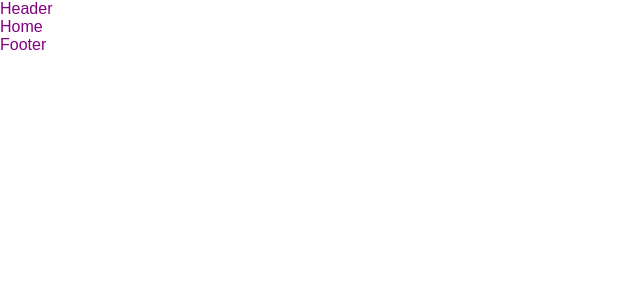
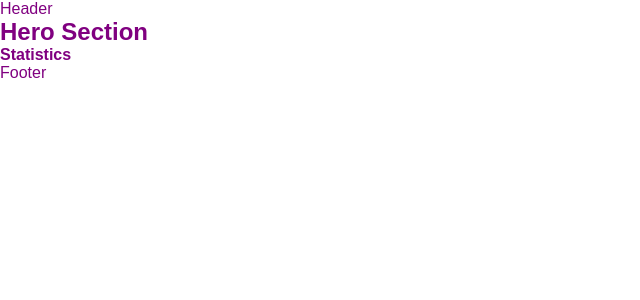
Before and after one commit to rumaisarather/SukoonSphere, a React (Vite) app in the folder client/: page / in a window 1280 px wide. Shown: the top 300 px of the page, without its empty margins (0-640 px from the left). Built offline with nearby package versions, Linux system fonts and the light colour scheme.

Commit message:
Added hero and statistics component

```diff
--- a/client/src/assets/styles/HomeLayout.js
+++ b/client/src/assets/styles/HomeLayout.js
@@ -2,3 +2,6 @@ import styled from "styled-components";
 export const Wrapper = styled.div`
   color: purple;
 `;
+export const HeroWrapper = styled.div`
+  color: purple;
+`;
--- /dev/null
+++ b/client/src/components/homeComponents/Hero.jsx
@@ -0,0 +1,13 @@
+import React from 'react'
+import { HeroWrapper } from '../../assets/styles/HomeLayout';
+
+
+function Hero() {
+    return (
+        <HeroWrapper>
+            <h2>Hero Section</h2>
+        </HeroWrapper>
+    )
+}
+
+export default Hero;
--- /dev/null
+++ b/client/src/components/homeComponents/Stastistics.jsx
@@ -0,0 +1,12 @@
+import React from 'react'
+
+function Stastistics() {
+    return (
+        <div>
+            <h4>Statistics</h4>
+
+        </div>
+    )
+}
+
+export default Stastistics
--- a/client/src/components/index.js
+++ b/client/src/components/index.js
@@ -1,2 +1,4 @@
 export { default as Header } from "./sharedComponents/Header";
 export { default as Footer } from "./sharedComponents/Footer";
+export { default as Hero } from "./homeComponents/Hero";
+export { default as Stastistics } from "./homeComponents/Stastistics";
--- a/client/src/layouts/HomeLayout.jsx
+++ b/client/src/layouts/HomeLayout.jsx
@@ -4,9 +4,9 @@ import { Footer, Header } from "../components"
 const HomeLayout = () => {
   return (
     <Wrapper>
-        <Header/>
-        <Outlet/>
-        <Footer/>
+      <Header />
+      <Outlet />
+      <Footer />
     </Wrapper>
   )
 }
--- a/client/src/main.jsx
+++ b/client/src/main.jsx
@@ -7,7 +7,7 @@ import { ToastContainer } from "react-toastify";
 
 ReactDOM.createRoot(document.getElementById("root")).render(
   <>
-      <App />
-      <ToastContainer position="top-center" />
+    <App />
+    <ToastContainer position="top-center" />
   </>
 );
--- a/client/src/pages/Home.jsx
+++ b/client/src/pages/Home.jsx
@@ -1,6 +1,12 @@
+import { Fragment } from "react"
+import { Hero, Stastistics } from "../components"
+
 const Home = () => {
   return (
-    <div>Home</div>
+    <Fragment>
+      <Hero></Hero>
+      <Stastistics />
+    </Fragment>
   )
 }
-export default Home
+export default Home;
```
Also changed, not shown: 1 other file (tests, documents, lock files or other folders).
